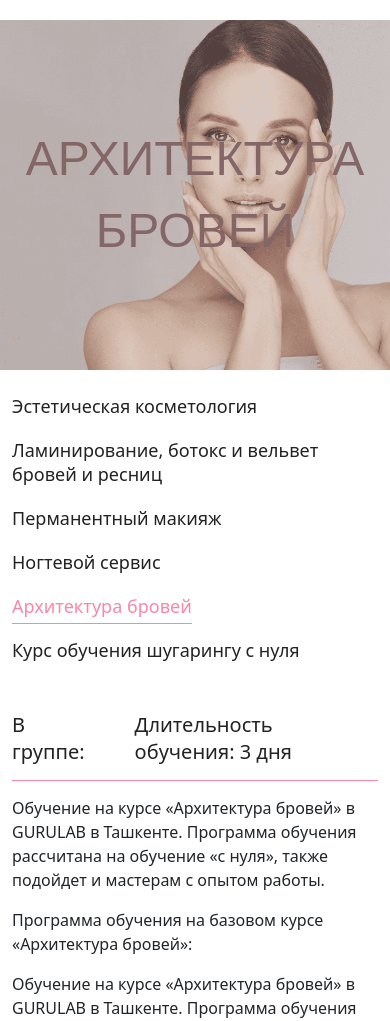
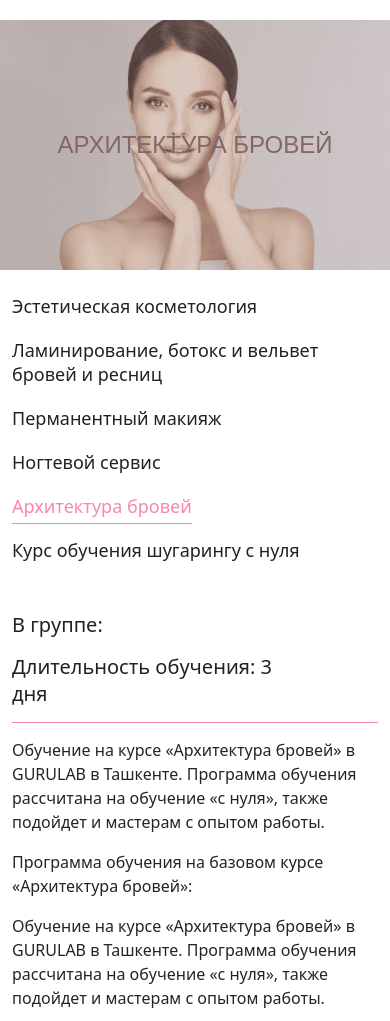
Before and after one commit to SaygafarovIldar/gurulab_site, a Django app: a page that uses templates/base.html in a window 390 px wide. Shown: the part 80-1101 px from the top of the page. Run offline with Django 4.2, Linux system fonts and the light colour scheme; data comes from the database, SQL or seed files in the repository; some libraries are stand-ins or nearby versions.

Commit message:
fixed course page on mobile

```diff
--- a/static/style/media.css
+++ b/static/style/media.css
@@ -190,9 +190,6 @@
 
 @media (max-width: 992px) {
 
-    /*    .hero {
-            padding-top: 100px;
-        }*/
     .hero__title {
         font-size: 36px;
         margin: 0
@@ -476,6 +473,16 @@
 }
 
 @media (max-width: 768px) {
+
+    .courses__hero-content h1 {
+        font-size: 36px;
+    }
+
+
+    .courses__hero {
+        height: 250px;
+    }
+
     .about__company-content-advantages {
         margin-top: 20px;
     }
@@ -638,6 +645,15 @@
 }
 
 @media (max-width: 575.98px) {
+    .tab-item-header {
+        flex-direction: column;
+        row-gap: 15px;
+    }
+
+    .courses__hero-content h1 {
+        font-size: 24px;
+    }
+
     .hero {
         padding-top: 0;
     }
```
